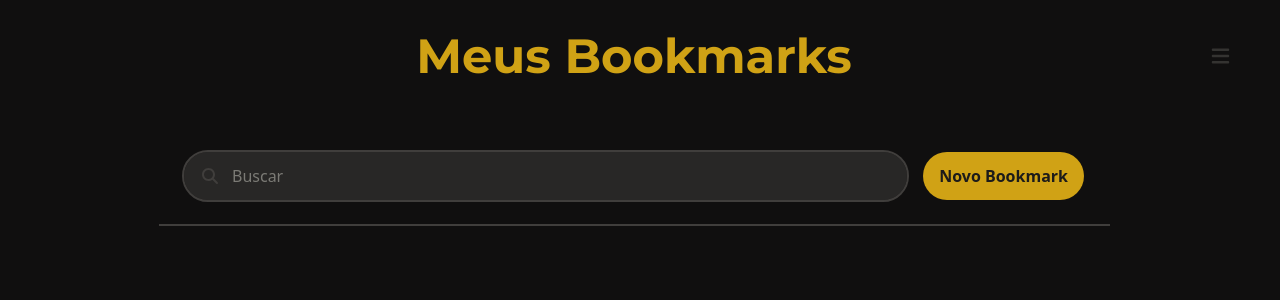
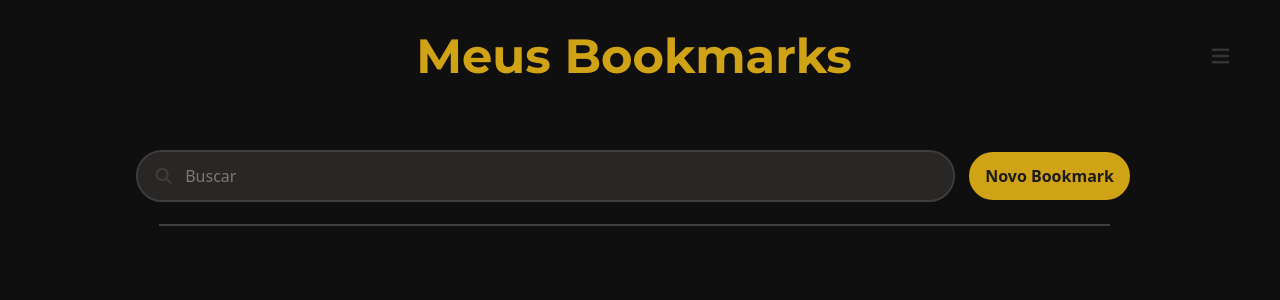
Before and after one commit to muginito/my-bookmarks-site, a React (Vite) app: page / in a window 1280 px wide. Shown: the top 300 px of the page. Built offline with nearby package versions, Linux system fonts and the light colour scheme.

Commit message:
refactor: simplify Header component structure and remove unused imports

```diff
--- a/src/components/Header.jsx
+++ b/src/components/Header.jsx
@@ -1,27 +1,29 @@
-import InputBar from "./InputBar"
 import { FontAwesomeIcon } from "@fortawesome/react-fontawesome"
 import { useNavigate } from "react-router"
-import DropDown from "./DropDown"
+import { faSearch } from "@fortawesome/free-solid-svg-icons"
 
-export default function Header({ onSearch, onExport, onImport, isMenuOpen, setIsMenuOpen }) {
+export default function Header({ onSearch }) {
   const navigate = useNavigate()
 
-  // Coloquei a função de busca do App
   return (
-    <header className="flex flex-col m-auto w-[75%] max-w-225">
-      <div className="flex gap-4 w-full">
-        {/* <InputBar id="url" type="text" placeholder="Paste URL" /> */}
-        <InputBar
-          id="search"
-          type="search"
-          placeholder="Buscar"
-          // className="md:font-normal text-sm md:text-base"
-          onChange={(e) => onSearch(e.target.value)}
-          // Depois que o usuario digita algo, é enviado para o app atualizar o estado
-        />
+    <header className="top-0 z-50 sticky flex justify-center bg-dark-bg mx-auto">
+      <div className="flex gap-4 px-4 w-full max-w-5xl">
+        <search className="w-full">
+          <div
+            className="flex items-center gap-3 bg-dark-ui px-4 py-3 rounded-full outline-2 outline-dark-ui-3 hover:outline-yellow-400 w-full duration-150 ease"
+          >
+            <FontAwesomeIcon icon={faSearch} className="text-dark-ui-3" />
+            <input
+              className="bg-transparent outline-none w-full"
+              id="search"
+              type="search"
+              placeholder="Buscar"
+              onChange={(e) => onSearch(e.target.value)}
+            />
+          </div>
+        </search>
         <button
-          className="hidden md:block bg-dark-ye hover:bg-yellow-300 px-4 rounded-4xl w-fit font-bold
-            text-dark-bg-2 text-sm md:text-base whitespace-nowrap active:scale-95 cursor-pointer"
+          className="hidden md:block bg-dark-ye hover:bg-yellow-300 px-4 rounded-4xl w-fit h-min-full font-bold text-dark-bg-2 text-sm md:text-base whitespace-nowrap active:scale-95 cursor-pointer"
           onClick={() => navigate("/?form=new")}
         >
           Novo Bookmark
```
